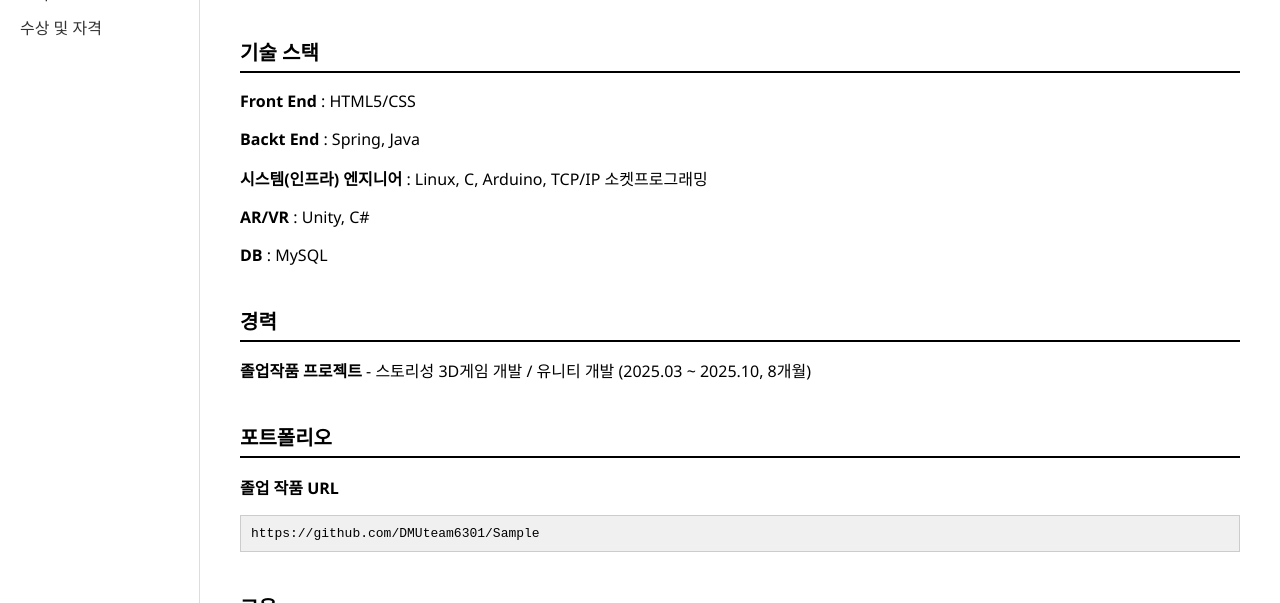
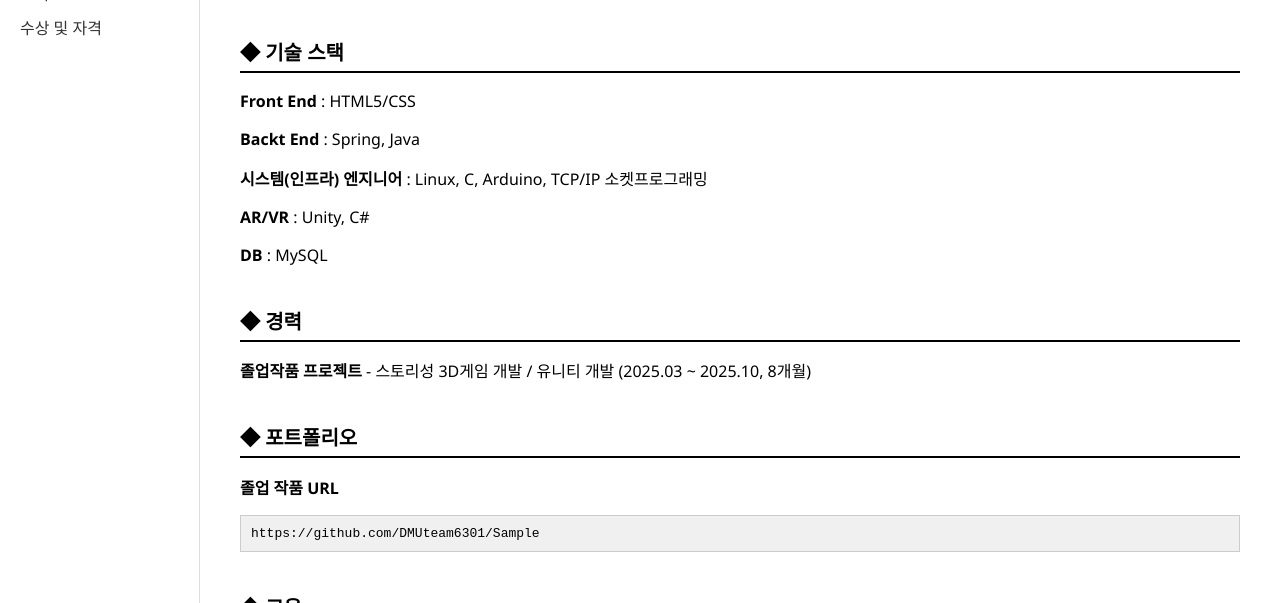
Before and after one commit to fndhk/fndhk.github.io, a plain HTML site: page index.html in a window 1280 px wide. Shown: the part 197-800 px from the top of the page. Drawn offline with Linux system fonts and the light colour scheme.

Commit message:
Update index.html

```diff
--- a/index.html
+++ b/index.html
@@ -180,7 +180,7 @@
     </div>
 
     <div class="section" id="skills">
-      <h2>기술 스택</h2>
+      <h2>◆ 기술 스택</h2>
       <p><strong>Front End</strong> : HTML5/CSS</p>
       <p><strong>Backt End</strong> : Spring, Java</p>
       <p><strong>시스템(인프라) 엔지니어</strong> : Linux, C, Arduino, TCP/IP 소켓프로그래밍</p>
@@ -189,12 +189,12 @@
     </div>
 
     <div class="section" id="career">
-      <h2>경력</h2>
+      <h2>◆ 경력</h2>
       <p><strong>졸업작품 프로젝트</strong> - 스토리성 3D게임 개발 / 유니티 개발 (2025.03 ~ 2025.10, 8개월)</p>
     </div>
 
     <div class="section" id="portpolio">
-        <h2>포트폴리오</h2>
+        <h2>◆ 포트폴리오</h2>
         <p><strong>졸업 작품 URL</strong> </p>
         <div class="url-box">
             https://github.com/DMUteam6301/Sample
@@ -202,14 +202,14 @@
     </div>
 
     <div class="section" id="education">
-        <h2>교육</h2>
+        <h2>◆ 교육</h2>
         <p><strong>동양미래대학교</strong> - 컴퓨터소프트웨어공학과 (2022.03-2026.2)</p>
         <p><strong>(전)송파공업고등학교
                     (현)서울인공지능고등학교</strong> - (2018.03-2021.2)</p>
     </div>
 
     <div class="section" id="cerificate">
-        <h2>수상 및 자격</h2>
+        <h2>◆ 수상 및 자격</h2>
         <p><strong>전공동아리 EL 활동</strong> - 컴퓨터소프트웨어공학과 작품개발 동아리 (2022.03-2026.2)</p>
         <p>∙ 전자기기기능사</p>
     </div>
```
